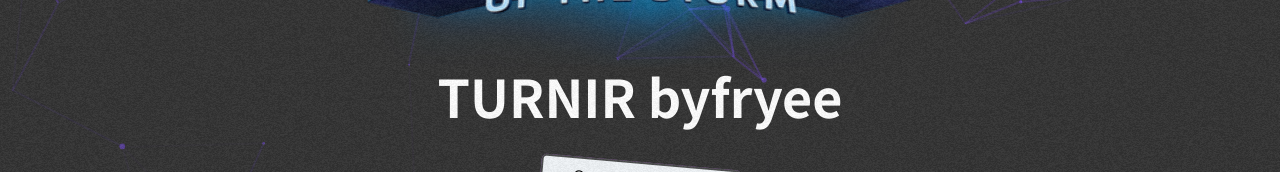
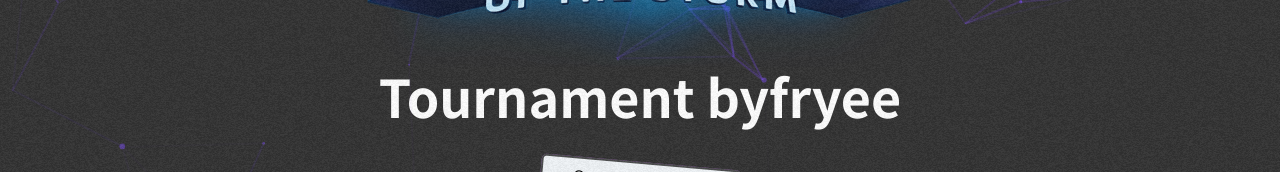
Before and after one commit to HlebNoGleb/evieefryee, a SvelteKit app: page /hots-tournament in a window 1280 px wide. Shown: the part 291-463 px from the top of the page. Built offline with nearby package versions, Linux system fonts and the light colour scheme.

Commit message:
fix images size

```diff
--- a/src/routes/+page.svelte
+++ b/src/routes/+page.svelte
@@ -6,7 +6,7 @@
     import instagramLogo from '$lib/assets/images/instagram.webp';
     import telegramLogo from '$lib/assets/images/telegram.png';
     import donationAlertsLogo from '$lib/assets/images/donationAlerts.png';
-    import hots from '$lib/assets/images/hots_full-logo.png';
+    import hots from '$lib/assets/images/hots_full-logo-4x-min.png';
     import Background from '$lib/components/background.svelte';
     import { register } from 'swiper/element/bundle';
     register();
--- a/src/routes/hots-tournament/+page.svelte
+++ b/src/routes/hots-tournament/+page.svelte
@@ -1,6 +1,6 @@
 <script>
     import Background from "$lib/components/background.svelte";
-    import hotsFullLogo from "$lib/assets/images/hots_full-logo.png";
+    import hotsFullLogo from "$lib/assets/images/hots_full-logo-4x-min.png";
     import Submit from "$lib/components/submit.svelte";
     import Watch from "$lib/components/watch.svelte";
     import TournamentBrackets from "$lib/components/tournamentBrackets.svelte";
@@ -10,14 +10,14 @@
 </script>
 
 <svelte:head>
-    <title>TURNIR byfryee</title>
+    <title>Tournament byfryee</title>
 </svelte:head>
 
 <Background>
     <div class="container justify-center">
         <div class="col justify-center">
             <img src={hotsFullLogo} alt="hots full logo" style="position: relative">
-            <h1>TURNIR byfryee</h1>
+            <h1>Tournament byfryee</h1>
             <div class="row justify-evenly align-center buttons" style="position: relative">
                 <Submit/>
             </div>
```
Also changed, not shown: src/lib/assets/images/hots_full-logo-4x-min.png (added), src/lib/assets/images/hots_full-logo-4x.png (added).
